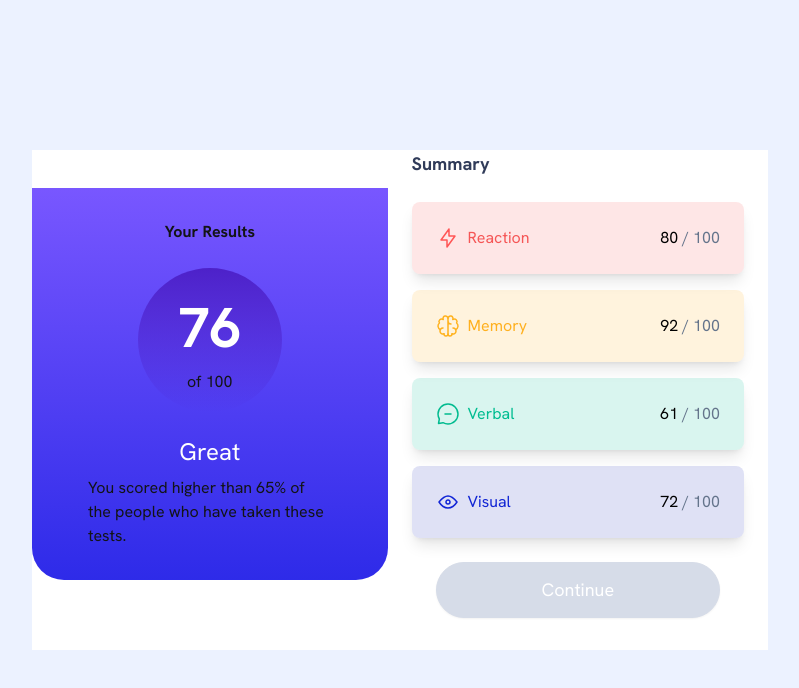
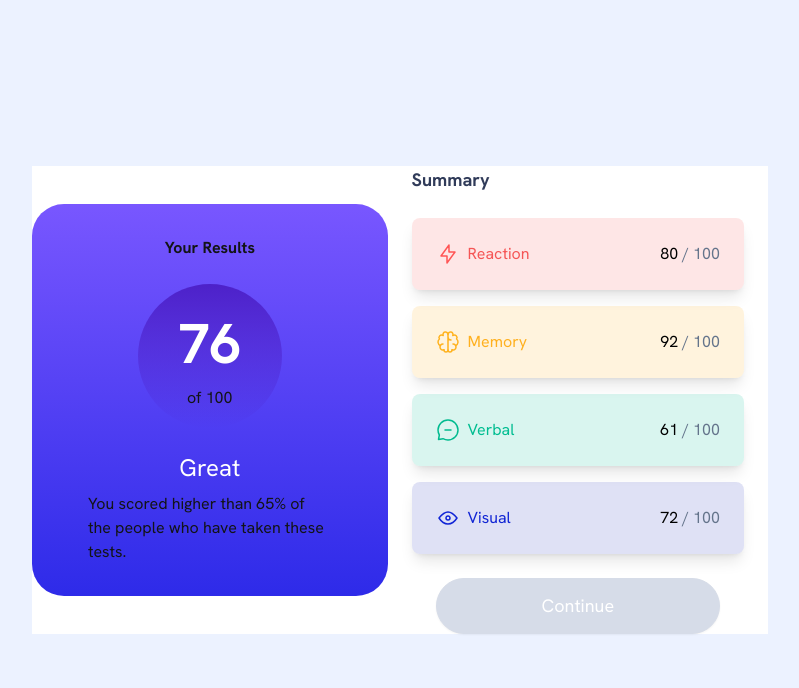
Before and after one commit to Hcmwebs/results-summary, a React (Vite) app: page / in a window 1280 px wide. Shown: the top 688 px of the page, without its empty margins (240-1039 px from the left). Built offline with nearby package versions, Linux system fonts and the light colour scheme.

Commit message:
started worked tablet screen

```diff
--- a/src/components/Card.jsx
+++ b/src/components/Card.jsx
@@ -3,7 +3,7 @@ import { CardBody, CardHeader } from './index';
 const Card = () => {
 	return (
 		<main className='mx-auto grid grid-cols-1 place-items-center min-h-screen'>
-			<section className='bg-white w-full max-w-[375px] md:max-w-[736px] flex flex-col md:flex-row justify-center items-center pb-8 gap-y-6'>
+			<section className='bg-white w-full max-w-[375px] md:max-w-[736px] flex flex-col md:flex-row justify-center items-center pb-8 md:py-0 gap-y-6'>
 				<CardHeader />
 				<CardBody />
 			</section>
--- a/src/components/CardHeader.jsx
+++ b/src/components/CardHeader.jsx
@@ -1,7 +1,7 @@
 const CardHeader = () => {
 	return (
 		<>
-			<header className='bg-gradient-to-b from-[hsla(252,100%,67%,1)] to-[hsla(241,81%,54%,1)] 100% w-full grid grid-cols-1 place-items-center gap-y-6 py-8 rounded-b-[2rem] '>
+			<header className='bg-gradient-to-b from-[hsla(252,100%,67%,1)] to-[hsla(241,81%,54%,1)] 100% w-full md:h-full grid grid-cols-1 place-items-center gap-y-6 py-8 rounded-b-[2rem] md:rounded-[2rem] '>
 				<h1 className='para-text font-bold'>Your Results</h1>
 				<div className='w-36 h-36 rounded-full flex flex-col justify-center items-center bg-gradient-to-b from-[#4D21C9] to-[rgba(37,33,201,0.00)] 100%'>
 					<h2 className='text-[56px] font-bold text-white'>76</h2>
```
